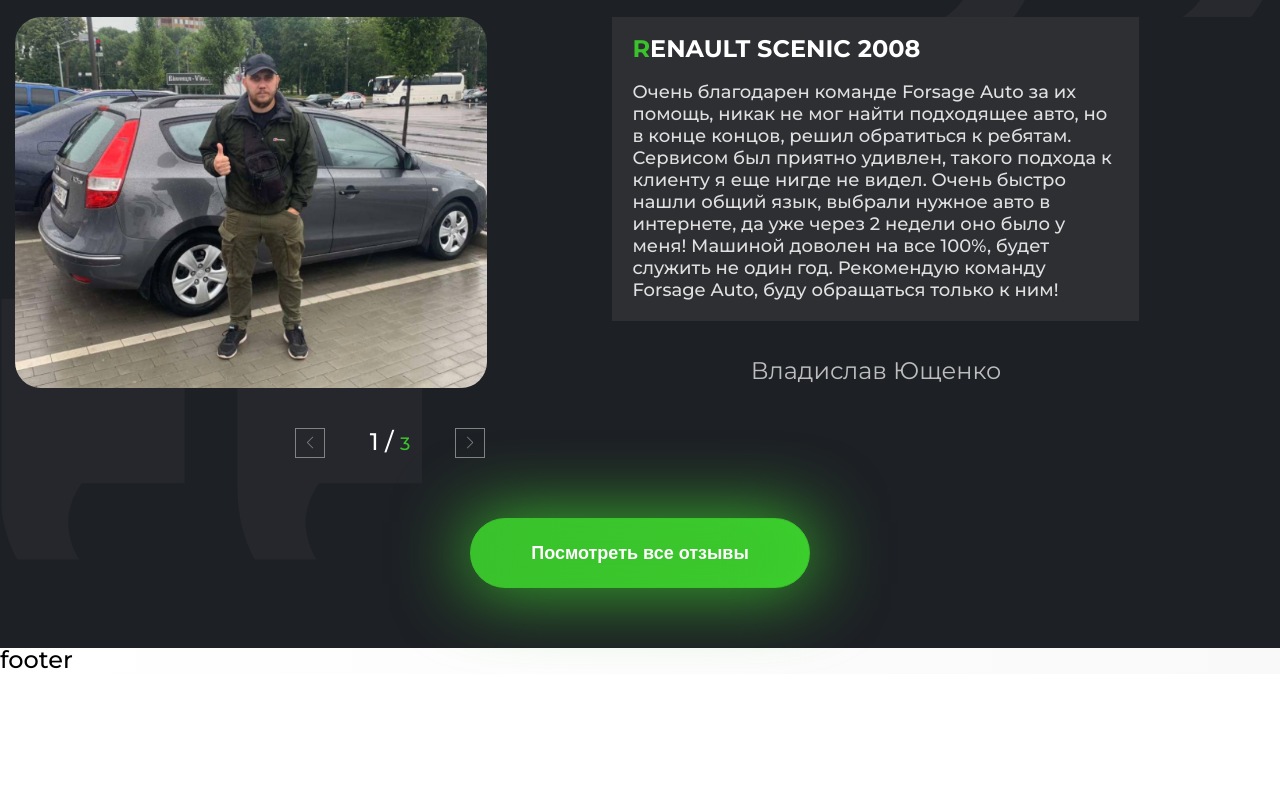
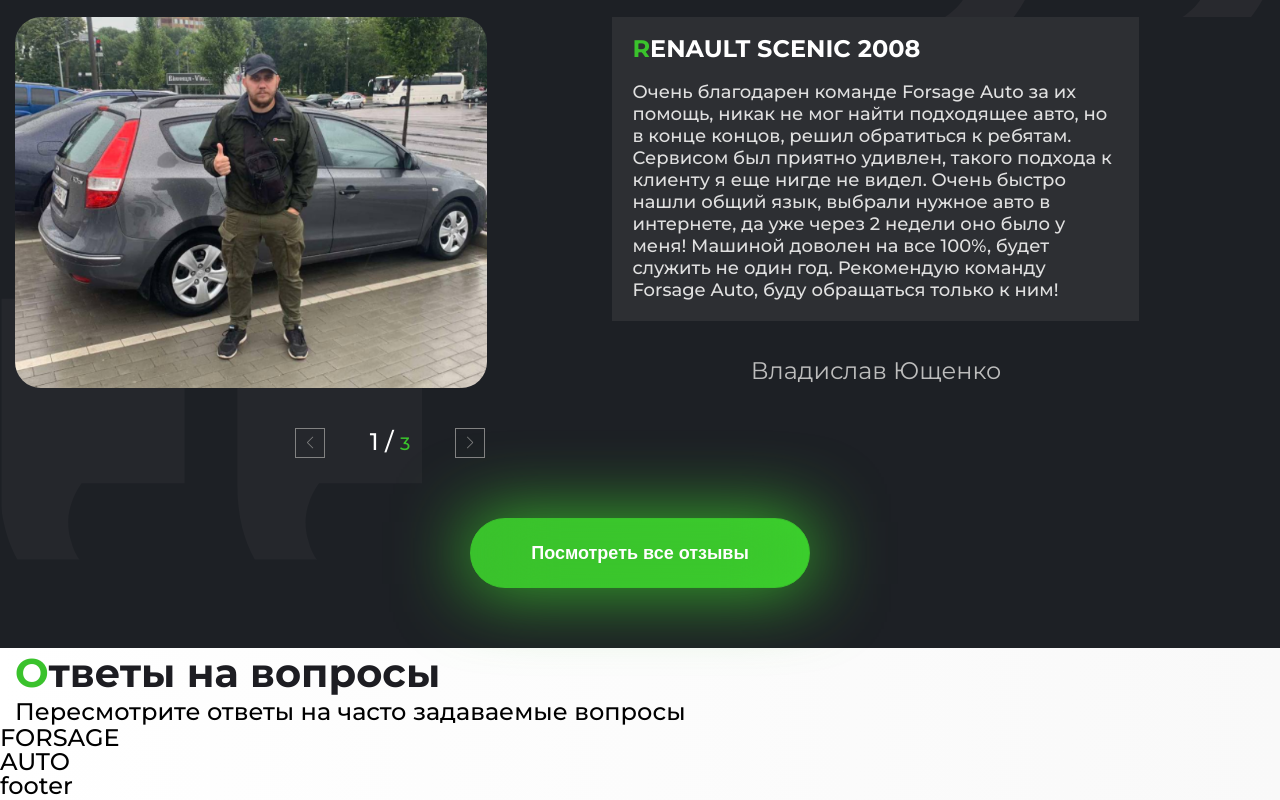
Before and after one commit to NikolaiLapukha/forsage, a plain HTML site: page index.html in a window 1280 px wide. Shown: the part 10473-11273 px from the top of the page. Before the commit the page ends 11147 px from the top, so only its background shows below. Drawn offline with Linux system fonts and the light colour scheme.

Commit message:
create block questions

```diff
--- a/index.html
+++ b/index.html
@@ -483,6 +483,17 @@
                 <img src="img/left-quote.svg" class="review__quote-left" alt="left-quote">
                 <img src="img/right-quote.svg" class="review__quote-right" alt="right-quote">
             </section>
+            <section class="questions">
+                <div class="questions__container">
+                    <h2 class="questions__title title">Ответы на вопросы</h2>
+                    <p class="questions__text text">Пересмотрите ответы на часто задаваемые вопросы</p>
+                    <div class="questions__items">
+
+                    </div>
+                </div>
+                <p class="questions__backtext">FORSAGE</p>
+                <p class="questions__backtext-big">AUTO</p>
+            </section>
         </main>
         <footer class="footer">footer</footer>
     </div>
```
